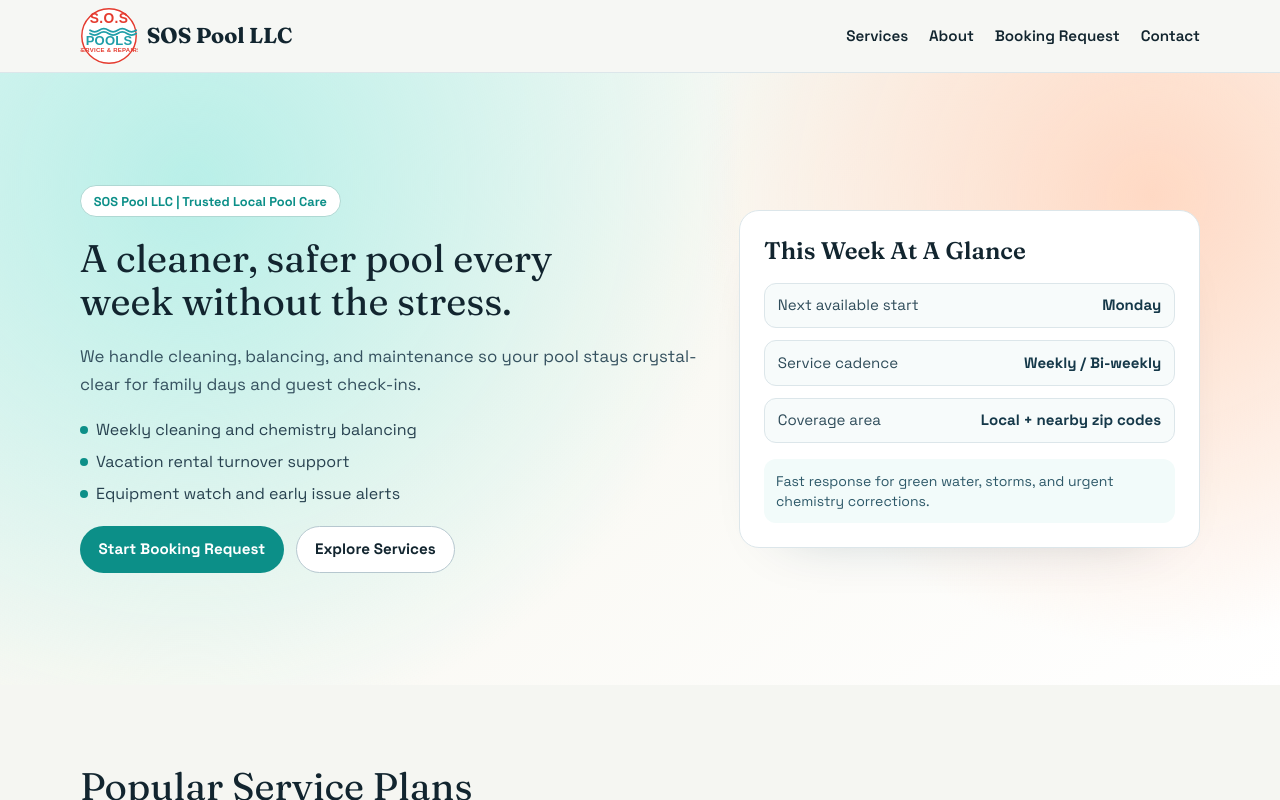
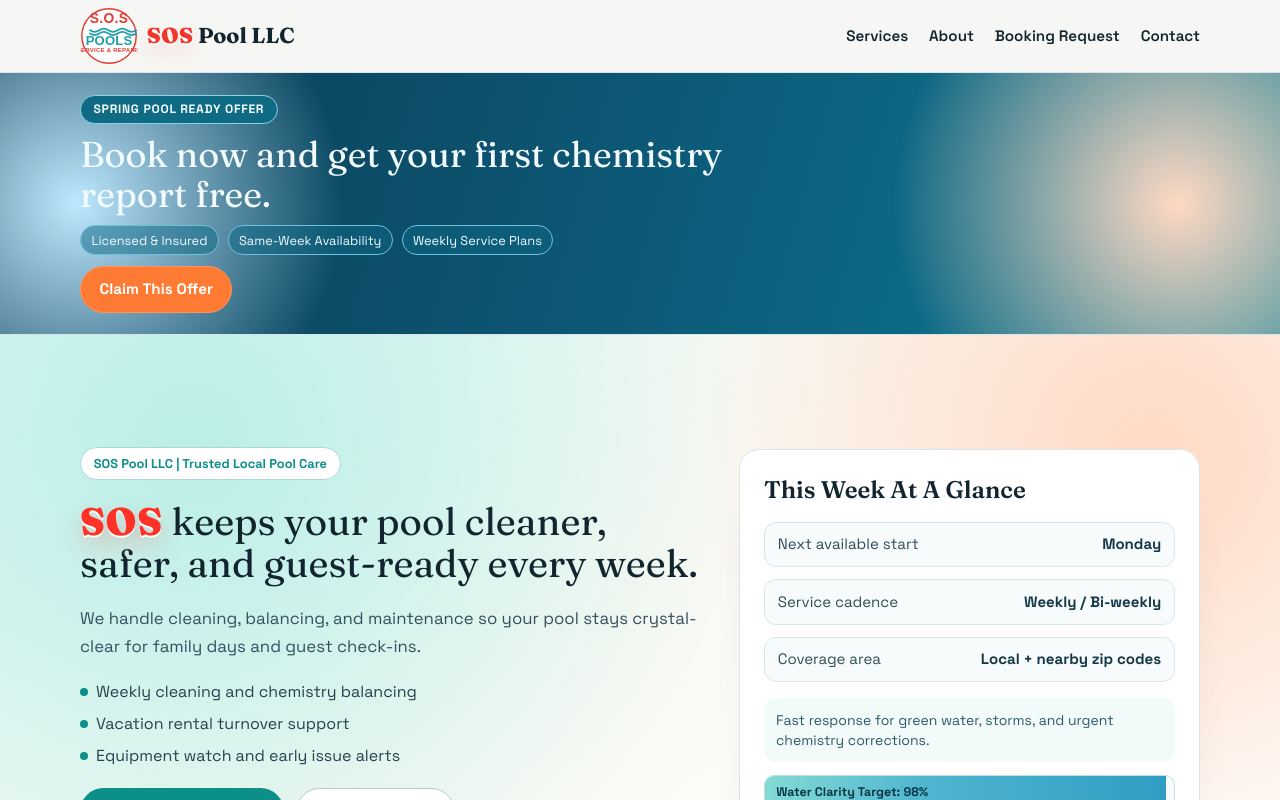
Before and after one commit to jaaytech/sospools, a Next.js app: page / in a window 1280 px wide. Shown: the top 800 px of the page. Built offline with nearby package versions, Linux system fonts and the light colour scheme.

Commit message:
Enhance branding theme and SOS highlight animation

```diff
--- a/src/app/globals.css
+++ b/src/app/globals.css
@@ -66,6 +66,26 @@
   line-height: 1;
 }
 
+.sos-highlight {
+  color: #f1372d;
+  text-shadow: 0 2px 0 #ffffff, 0 10px 22px #f1372d33;
+  font-weight: 900;
+  letter-spacing: 0.02em;
+  animation: sos-glow 2.6s ease-in-out infinite;
+}
+
+@keyframes sos-glow {
+  0%,
+  100% {
+    text-shadow: 0 2px 0 #ffffff, 0 10px 22px #f1372d33;
+    filter: saturate(1);
+  }
+  50% {
+    text-shadow: 0 2px 0 #ffffff, 0 12px 26px #f1372d55;
+    filter: saturate(1.18);
+  }
+}
+
 .main-nav {
   display: flex;
   gap: clamp(0.7rem, 2vw, 1.3rem);
@@ -75,6 +95,59 @@
 
 .main-nav a:hover {
   color: var(--accent);
+}
+
+.promo-banner {
+  position: relative;
+  overflow: clip;
+  border-bottom: 1px solid #d6e6eb;
+  background:
+    radial-gradient(circle at 6% 50%, #bee8ff 0%, #bee8ff00 22%),
+    radial-gradient(circle at 92% 50%, #ffd9c4 0%, #ffd9c400 24%),
+    linear-gradient(105deg, #0b3a50 0%, #0d5e7d 58%, #0a7f93 100%);
+}
+
+.promo-banner-inner {
+  min-height: clamp(170px, 24vw, 230px);
+  display: grid;
+  align-content: center;
+  gap: 0.65rem;
+  padding: 1.35rem 0;
+  color: #f2fbff;
+}
+
+.promo-eyebrow {
+  display: inline-flex;
+  width: fit-content;
+  border-radius: 999px;
+  border: 1px solid #88d4e8;
+  background: #0f6a84;
+  padding: 0.28rem 0.78rem;
+  font-size: 0.76rem;
+  letter-spacing: 0.06em;
+  text-transform: uppercase;
+  font-weight: 700;
+}
+
+.promo-title {
+  max-width: 720px;
+  font-family: var(--font-fraunces), serif;
+  font-size: clamp(1.35rem, 4vw, 2.25rem);
+  line-height: 1.12;
+}
+
+.promo-items {
+  display: flex;
+  flex-wrap: wrap;
+  gap: 0.55rem;
+}
+
+.promo-item {
+  border-radius: 999px;
+  border: 1px solid #6ec3da;
+  background: #0f688585;
+  padding: 0.28rem 0.65rem;
+  font-size: 0.8rem;
 }
 
 .pill {
@@ -171,6 +244,17 @@
   background: #f8fcfc;
 }
 
+.btn-accent {
+  background: var(--accent-2);
+  color: #fff;
+  border: 1px solid #ff935a;
+  width: fit-content;
+}
+
+.btn-accent:hover {
+  background: #ef6920;
+}
+
 .page-section {
   padding: clamp(3rem, 7vw, 5rem) 0;
 }
@@ -242,6 +326,35 @@
   padding: clamp(1.4rem, 3vw, 2.2rem);
 }
 
+.clarity-meter {
+  margin-top: 0.8rem;
+  position: relative;
+  border: 1px solid #c5dce2;
+  border-radius: 10px;
+  background: #f7fbfb;
+  overflow: hidden;
+  height: 34px;
+}
+
+.clarity-fill {
+  position: absolute;
+  inset: 0;
+  width: 98%;
+  background: linear-gradient(90deg, #84dbd4 0%, #4fb5cf 40%, #2f9dc2 100%);
+}
+
+.clarity-meter span {
+  position: relative;
+  z-index: 1;
+  display: flex;
+  align-items: center;
+  height: 100%;
+  padding-inline: 0.7rem;
+  font-size: 0.78rem;
+  font-weight: 700;
+  color: #083645;
+}
+
 .reveal-up {
   animation: reveal-up 620ms ease both;
 }
@@ -298,6 +411,10 @@
     gap: 0.7rem;
   }
 
+  .promo-banner-inner {
+    padding: 1.05rem 0;
+  }
+
   .brand-logo {
     width: 44px;
     height: 44px;
@@ -314,3 +431,9 @@
     padding: 1rem 0;
   }
 }
+
+@media (prefers-reduced-motion: reduce) {
+  .sos-highlight {
+    animation: none;
+  }
+}
--- a/src/app/layout.tsx
+++ b/src/app/layout.tsx
@@ -42,7 +42,9 @@
                 className="brand-logo"
                 priority
               />
-              <span className="brand-text">SOS Pool LLC</span>
+              <span className="brand-text">
+                <span className="sos-highlight">SOS</span> Pool LLC
+              </span>
             </Link>
             <nav className="main-nav" aria-label="Main Navigation">
               <Link href="/services">Services</Link>
--- a/src/app/page.tsx
+++ b/src/app/page.tsx
@@ -44,8 +44,27 @@
     },
   ];
 
+  const bannerItems = ["Licensed & Insured", "Same-Week Availability", "Weekly Service Plans"];
+
   return (
     <main>
+      <section className="promo-banner">
+        <div className="site-container promo-banner-inner reveal-up">
+          <p className="promo-eyebrow">Spring Pool Ready Offer</p>
+          <h2 className="promo-title">Book now and get your first chemistry report free.</h2>
+          <div className="promo-items">
+            {bannerItems.map((item) => (
+              <span key={item} className="promo-item">
+                {item}
+              </span>
+            ))}
+          </div>
+          <Link href="/booking" className="btn btn-accent">
+            Claim This Offer
+          </Link>
+        </div>
+      </section>
+
       <section className="hero">
         <div className="site-container hero-grid">
           <div className="space-y-5 reveal-up">
@@ -53,7 +72,7 @@
               SOS Pool LLC | Trusted Local Pool Care
             </p>
             <h1 className="section-title text-balance">
-              A cleaner, safer pool every week without the stress.
+              <span className="sos-highlight">SOS</span> keeps your pool cleaner, safer, and guest-ready every week.
             </h1>
             <p className="max-w-2xl text-[1.05rem] leading-7 text-[#35515f]">
               We handle cleaning, balancing, and maintenance so your pool stays crystal-clear for family days and guest check-ins.
@@ -95,6 +114,10 @@
             <p className="mt-4 rounded-xl bg-[#f2fbfa] p-3 text-sm text-[#2e5969]">
               Fast response for green water, storms, and urgent chemistry corrections.
             </p>
+            <div className="clarity-meter" aria-label="Water Clarity Meter">
+              <div className="clarity-fill" />
+              <span>Water Clarity Target: 98%</span>
+            </div>
           </aside>
         </div>
       </section>
```
